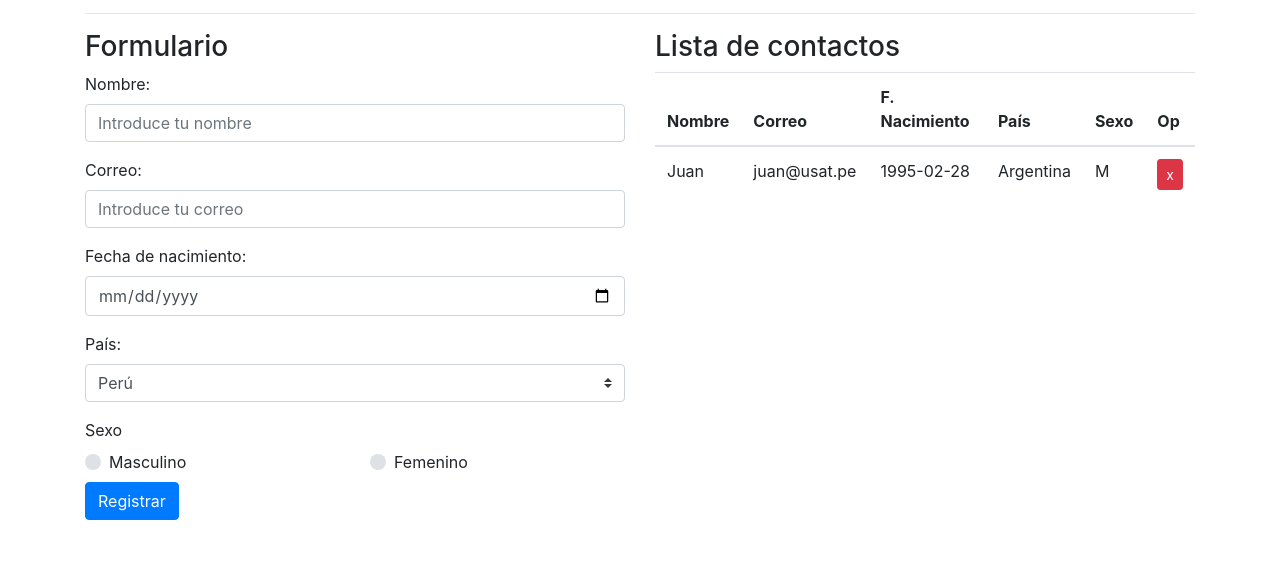
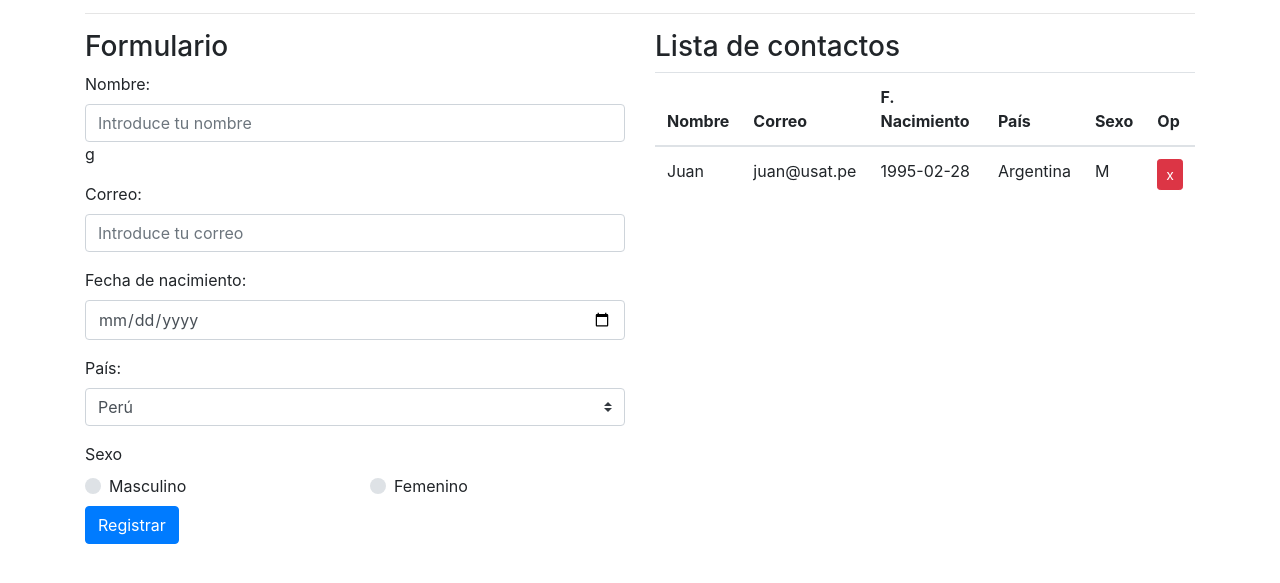
Before and after one commit to Nevenka29/Nevenka, a plain HTML site: page pry/index.html in a window 1280 px wide. Shown: the part 51-634 px from the top of the page. Drawn offline with nearby package versions, Linux system fonts and the light colour scheme.

```diff
--- a/pry/index.html
+++ b/pry/index.html
@@ -25,7 +25,7 @@
                     <label for="txtnombre"> Nombre:</label>
                     <input type="text" class="form-control"
                     id="txtnombre" placeholder="Introduce tu nombre">
-                </div>
+g                </div>
 
                 <!-- Input: correo -->
                 <div class="form-group">
```
